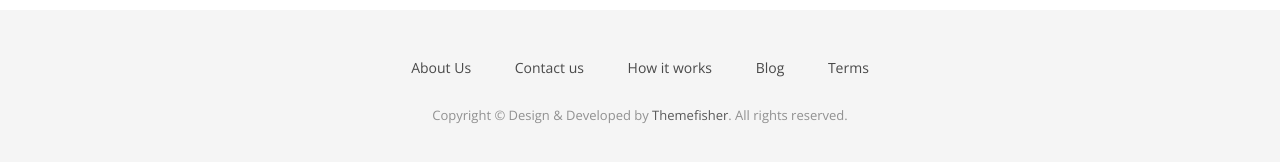
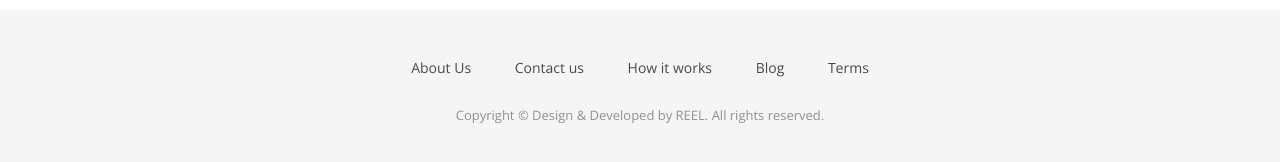
Before and after one commit to reelmaster/Reel-web, a Jekyll site: the page built from index.html, in a window 1280 px wide and 900 px high, scrolled down 3182 px. Shown: the part 707-869 px from the top of the window. Built offline with Jekyll 4.4.1, drawn with Linux system fonts in a browser that asks for light colours; nearby versions of some CDN libraries; some web fonts are replaced.

Commit message:
Update footer.html

```diff
--- a/_includes/footer.html
+++ b/_includes/footer.html
@@ -12,7 +12,7 @@
             <li><a href="#">Terms</a></li>
           </ul>
         </div>
-        <p>Copyright &copy; Design &amp; Developed by <a href="http://www.themefisher.com">Themefisher</a>. All rights reserved.</p>
+        <p>Copyright &copy; Design &amp; Developed by REEL. All rights reserved.</p>
       </div>
     </div>
   </div>
```
